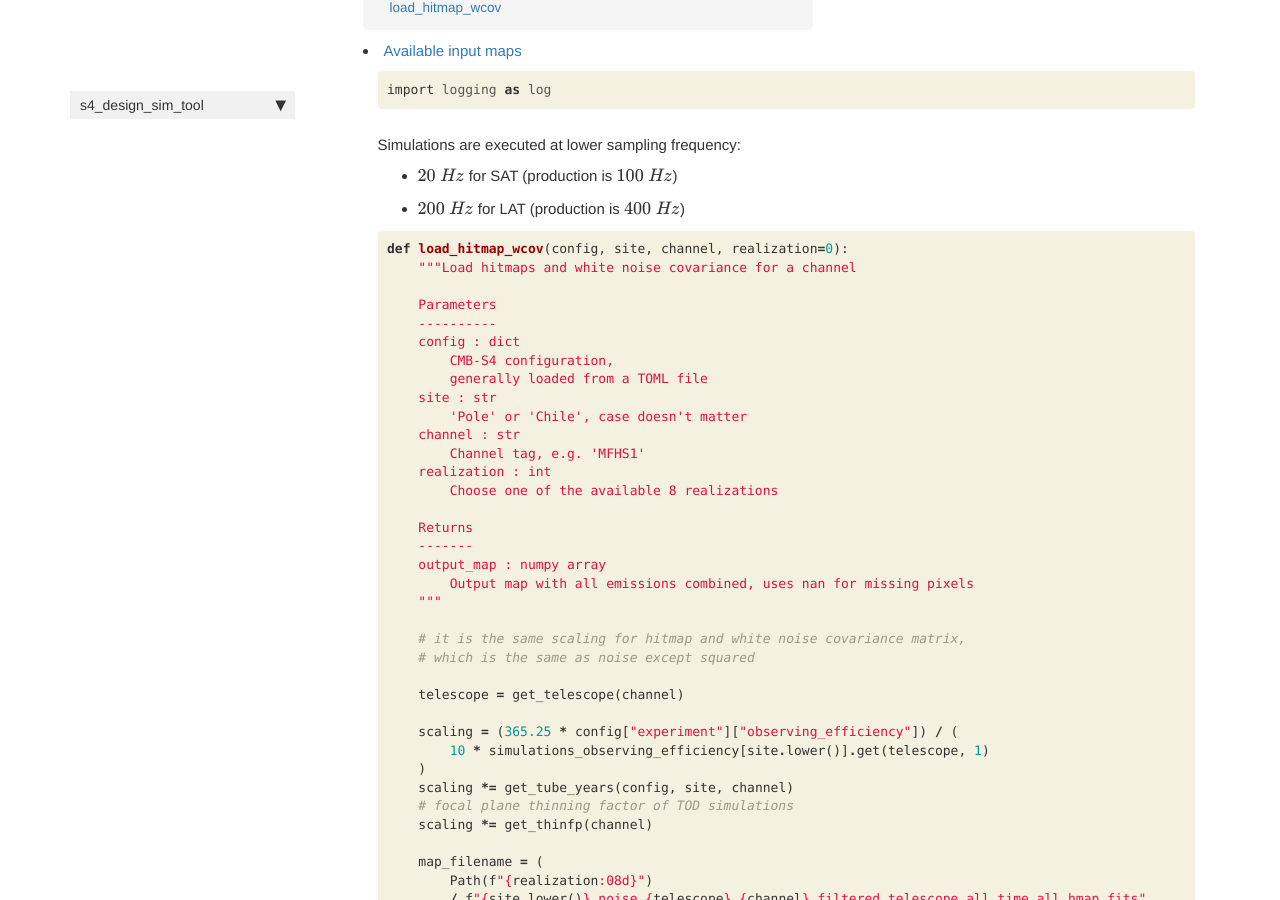
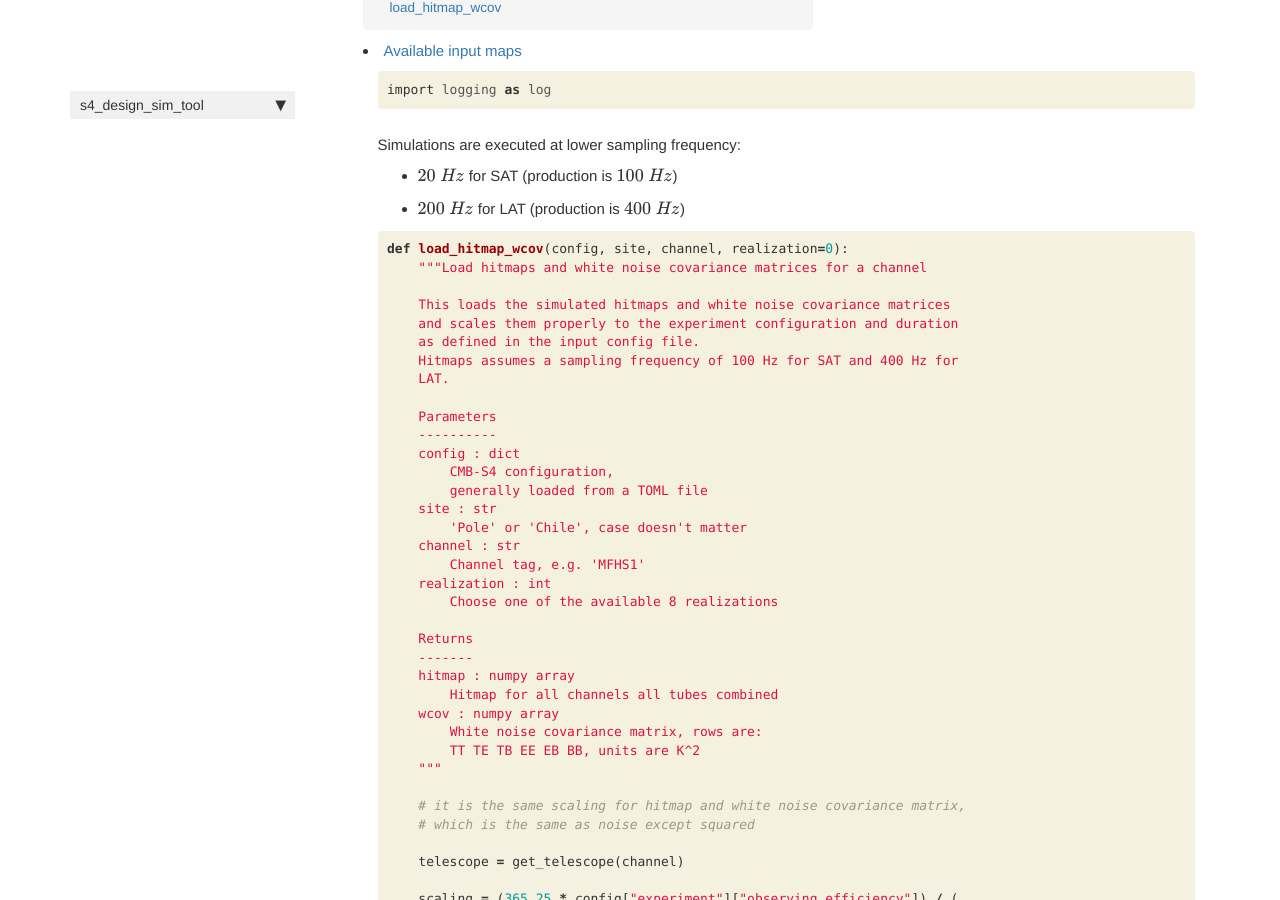
Before and after one commit to CMB-S4/s4_design_sim_tool, a Jekyll site: the page built from docs/hitmap_wcov.html, in a window 1280 px wide and 900 px high, scrolled down 228 px. Built offline with Jekyll 4.4.1, drawn with Linux system fonts in a browser that asks for light colours; nearby versions of some CDN libraries; comment, search, counter and statistics services are not loaded; some of the changed text lies outside the part shown.

Commit message:
docs: docstring of load_hitmap_wcov

```diff
--- a/docs/hitmap_wcov.html
+++ b/docs/hitmap_wcov.html
@@ -77,7 +77,13 @@ description: "Load and scale hitmaps and white noise covariance matrices"
 <div class="inner_cell">
     <div class="input_area">
 <div class=" highlight hl-ipython3"><pre><span></span><span class="k">def</span> <span class="nf">load_hitmap_wcov</span><span class="p">(</span><span class="n">config</span><span class="p">,</span> <span class="n">site</span><span class="p">,</span> <span class="n">channel</span><span class="p">,</span> <span class="n">realization</span><span class="o">=</span><span class="mi">0</span><span class="p">):</span>
-    <span class="sd">&quot;&quot;&quot;Load hitmaps and white noise covariance for a channel</span>
+    <span class="sd">&quot;&quot;&quot;Load hitmaps and white noise covariance matrices for a channel</span>
+<span class="sd">    </span>
+<span class="sd">    This loads the simulated hitmaps and white noise covariance matrices</span>
+<span class="sd">    and scales them properly to the experiment configuration and duration</span>
+<span class="sd">    as defined in the input config file.</span>
+<span class="sd">    Hitmaps assumes a sampling frequency of 100 Hz for SAT and 400 Hz for</span>
+<span class="sd">    LAT.</span>
 
 <span class="sd">    Parameters</span>
 <span class="sd">    ----------</span>
@@ -93,8 +99,11 @@ description: "Load and scale hitmaps and white noise covariance matrices"
 
 <span class="sd">    Returns</span>
 <span class="sd">    -------</span>
-<span class="sd">    output_map : numpy array</span>
-<span class="sd">        Output map with all emissions combined, uses nan for missing pixels</span>
+<span class="sd">    hitmap : numpy array</span>
+<span class="sd">        Hitmap for all channels all tubes combined</span>
+<span class="sd">    wcov : numpy array</span>
+<span class="sd">        White noise covariance matrix, rows are:</span>
+<span class="sd">        TT TE TB EE EB BB, units are K^2</span>
 <span class="sd">    &quot;&quot;&quot;</span>
 
     <span class="c1"># it is the same scaling for hitmap and white noise covariance matrix,</span>
@@ -373,16 +382,6 @@ pole_noise_SAT_MFLS2_filtered_telescope_all_time_all_wcov_inv.fits
 
 <div class="output_area">
 
-<div class="output_subarea output_stream output_stdout output_text">
-<pre>NSIDE = 512
-ORDERING = NESTED in fits file
-INDXSCHM = IMPLICIT
-</pre>
-</div>
-</div>
-
-<div class="output_area">
-
 <div class="output_subarea output_stream output_stderr output_text">
 <pre>/global/homes/z/zonca/condajupynersc/lib/python3.7/site-packages/healpy/fitsfunc.py:352: UserWarning: If you are not specifying the input dtype and using the default np.float64 dtype of read_map(), please consider that it will change in a future version to None as to keep the same dtype of the input file: please explicitly set the dtype if it is important to you.
   &#34;If you are not specifying the input dtype and using the default &#34;
@@ -393,7 +392,10 @@ INDXSCHM = IMPLICIT
 <div class="output_area">
 
 <div class="output_subarea output_stream output_stdout output_text">
-<pre>Ordering converted to RING
+<pre>NSIDE = 512
+ORDERING = NESTED in fits file
+INDXSCHM = IMPLICIT
+Ordering converted to RING
 </pre>
 </div>
 </div>
```
Also changed, not shown: 1 other file.
